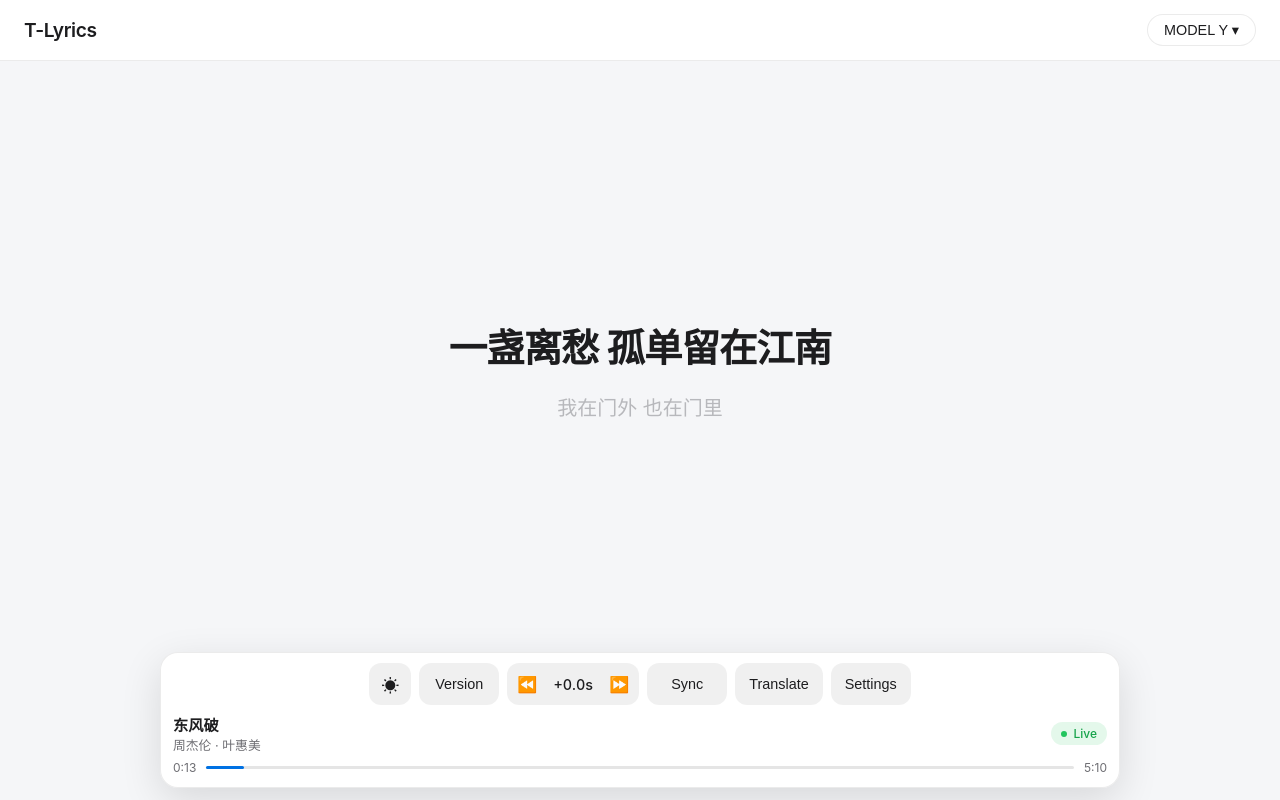
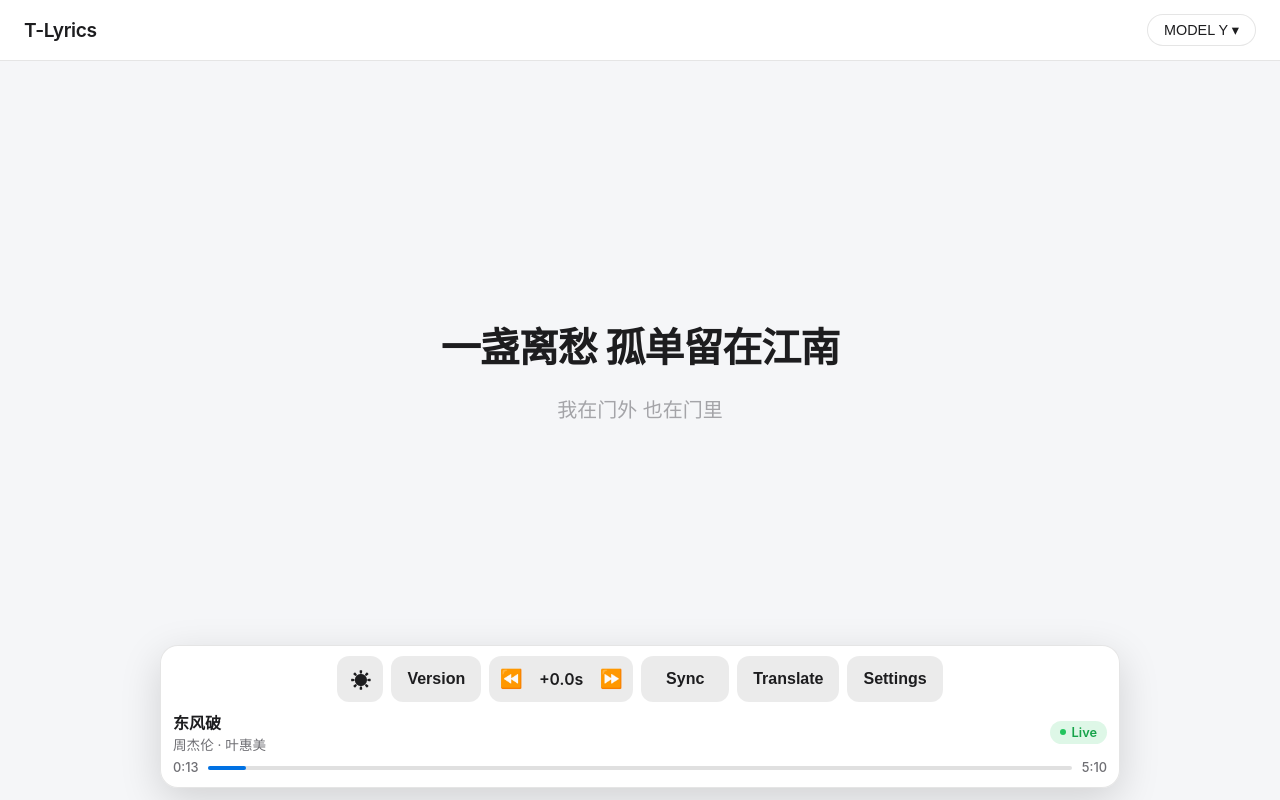
Before and after one commit to CY514539/grok-new-tlyrics, a React (Vite) app in the folder frontend/: page / in a window 1280 px wide. Built offline with nearby package versions, Linux system fonts and the light colour scheme; the HTML template or start-up script is replaced by a standard one.

Commit message:
style: bolder larger brighter control buttons

```diff
--- a/frontend/src/index.css
+++ b/frontend/src/index.css
@@ -1,21 +1,21 @@
 :root {
   --bg: #f5f6f8;
-  --panel: rgba(255,255,255,0.92);
+  --panel: rgba(255,255,255,0.95);
   --text: #1d1d1f;
   --text-secondary: #6e6e73;
-  --border: rgba(0,0,0,0.08);
-  --shadow: 0 12px 40px rgba(0,0,0,0.12);
+  --border: rgba(0,0,0,0.1);
+  --shadow: 0 12px 40px rgba(0,0,0,0.15);
   --accent: #0071e3;
   font-family: -apple-system, BlinkMacSystemFont, "SF Pro Display", "Segoe UI", sans-serif;
 }
 
 [data-theme="dark"] {
   --bg: #000;
-  --panel: rgba(28,28,30,0.92);
+  --panel: rgba(30,30,32,0.95);
   --text: #f5f5f7;
-  --text-secondary: #86868b;
-  --border: rgba(255,255,255,0.12);
-  --shadow: 0 12px 40px rgba(0,0,0,0.5);
+  --text-secondary: #a1a1a6;
+  --border: rgba(255,255,255,0.15);
+  --shadow: 0 12px 40px rgba(0,0,0,0.6);
 }
 
 * { box-sizing: border-box; }
@@ -91,19 +91,19 @@ body {
 
 .lyrics .prev, .lyrics .next {
   font-size: 1.25em;
-  font-weight: 400;
-  opacity: 0.45;
+  font-weight: 500;
+  opacity: 0.6;
 }
 
 .lyrics .curr {
-  font-size: 2.4em;
-  font-weight: 650;
+  font-size: 2.5em;
+  font-weight: 700;
   letter-spacing: -0.025em;
   opacity: 1;
 }
 
 [data-theme="dark"] .lyrics .curr {
-  text-shadow: 0 1px 3px rgba(0,0,0,0.3);
+  text-shadow: 0 1px 4px rgba(0,0,0,0.4);
 }
 
 .bottom-panel {
@@ -131,52 +131,53 @@ body {
 }
 
 .btn {
-  background: rgba(0,0,0,0.06);
+  background: rgba(0,0,0,0.08);
   border: none;
   border-radius: 12px;
-  padding: 0 14px;
-  font-size: 0.9rem;
-  font-weight: 500;
+  padding: 0 16px;
+  font-size: 1rem;
+  font-weight: 600;
   color: var(--text);
   cursor: pointer;
   display: inline-flex;
   align-items: center;
   justify-content: center;
-  min-width: 80px;
-  height: 42px;
+  min-width: 88px;
+  height: 46px;
   transition: all 0.15s;
   flex-shrink: 0;
 }
 
 .btn.icon-only {
-  min-width: 42px;
-  width: 42px;
+  min-width: 46px;
+  width: 46px;
   padding: 0;
-  font-size: 1.1rem;
+  font-size: 1.25rem;
 }
 
-[data-theme="dark"] .btn { background: rgba(255,255,255,0.1); }
-.btn:hover { background: rgba(0,0,0,0.1); }
-[data-theme="dark"] .btn:hover { background: rgba(255,255,255,0.16); }
-.btn.active { background: var(--accent); color: #fff; }
+[data-theme="dark"] .btn { background: rgba(255,255,255,0.14); }
+.btn:hover { background: rgba(0,0,0,0.12); }
+[data-theme="dark"] .btn:hover { background: rgba(255,255,255,0.2); }
+.btn.active { background: var(--accent); color: #fff; font-weight: 700; }
 
 .offset-group {
   display: flex;
   align-items: center;
-  background: rgba(0,0,0,0.06);
+  background: rgba(0,0,0,0.08);
   border-radius: 12px;
-  height: 42px;
+  height: 46px;
   overflow: hidden;
 }
 
-[data-theme="dark"] .offset-group { background: rgba(255,255,255,0.1); }
+[data-theme="dark"] .offset-group { background: rgba(255,255,255,0.14); }
 
 .offset-btn {
   background: transparent;
   border: none;
-  width: 40px;
-  height: 42px;
-  font-size: 1rem;
+  width: 44px;
+  height: 46px;
+  font-size: 1.15rem;
+  font-weight: 600;
   color: var(--text);
   cursor: pointer;
   display: flex;
@@ -184,32 +185,32 @@ body {
   justify-content: center;
 }
 
-.offset-btn:hover { background: rgba(0,0,0,0.08); }
-[data-theme="dark"] .offset-btn:hover { background: rgba(255,255,255,0.08); }
+.offset-btn:hover { background: rgba(0,0,0,0.1); }
+[data-theme="dark"] .offset-btn:hover { background: rgba(255,255,255,0.1); }
 
 .offset-value {
-  font-size: 0.9rem;
-  font-weight: 500;
-  min-width: 52px;
+  font-size: 1rem;
+  font-weight: 600;
+  min-width: 56px;
   text-align: center;
   font-variant-numeric: tabular-nums;
   padding: 0 4px;
 }
 
 .song-info { display: flex; justify-content: space-between; align-items: center; margin-bottom: 6px; }
-.song-title { font-weight: 600; font-size: 0.95rem; }
-.song-artist { font-size: 0.8rem; color: var(--text-secondary); }
+.song-title { font-weight: 700; font-size: 1rem; }
+.song-artist { font-size: 0.85rem; color: var(--text-secondary); }
 
 .live-badge {
   display: inline-flex; align-items: center; gap: 6px;
-  background: rgba(34,197,94,0.12); color: #16a34a;
-  border-radius: 999px; padding: 4px 10px; font-size: 0.75rem; font-weight: 500;
+  background: rgba(34,197,94,0.15); color: #16a34a;
+  border-radius: 999px; padding: 4px 10px; font-size: 0.8rem; font-weight: 600;
 }
 .live-dot { width: 6px; height: 6px; background: #22c55e; border-radius: 50%; }
 
-.progress-bar { display: flex; align-items: center; gap: 10px; font-size: 0.75rem; color: var(--text-secondary); }
-.progress-track { flex: 1; height: 3px; background: rgba(0,0,0,0.1); border-radius: 2px; }
-[data-theme="dark"] .progress-track { background: rgba(255,255,255,0.15); }
+.progress-bar { display: flex; align-items: center; gap: 10px; font-size: 0.8rem; color: var(--text-secondary); font-weight: 500; }
+.progress-track { flex: 1; height: 4px; background: rgba(0,0,0,0.12); border-radius: 2px; }
+[data-theme="dark"] .progress-track { background: rgba(255,255,255,0.18); }
 .progress-fill { height: 100%; background: var(--accent); border-radius: 2px; }
 
 .drawer-overlay {
@@ -228,7 +229,7 @@ body {
   background: var(--panel);
   backdrop-filter: blur(30px);
   border-left: 1px solid var(--border);
-  box-shadow: -8px 0 32px rgba(0,0,0,0.12);
+  box-shadow: -8px 0 32px rgba(0,0,0,0.15);
   padding: 24px 20px;
   overflow-y: auto;
   z-index: 100;
```
